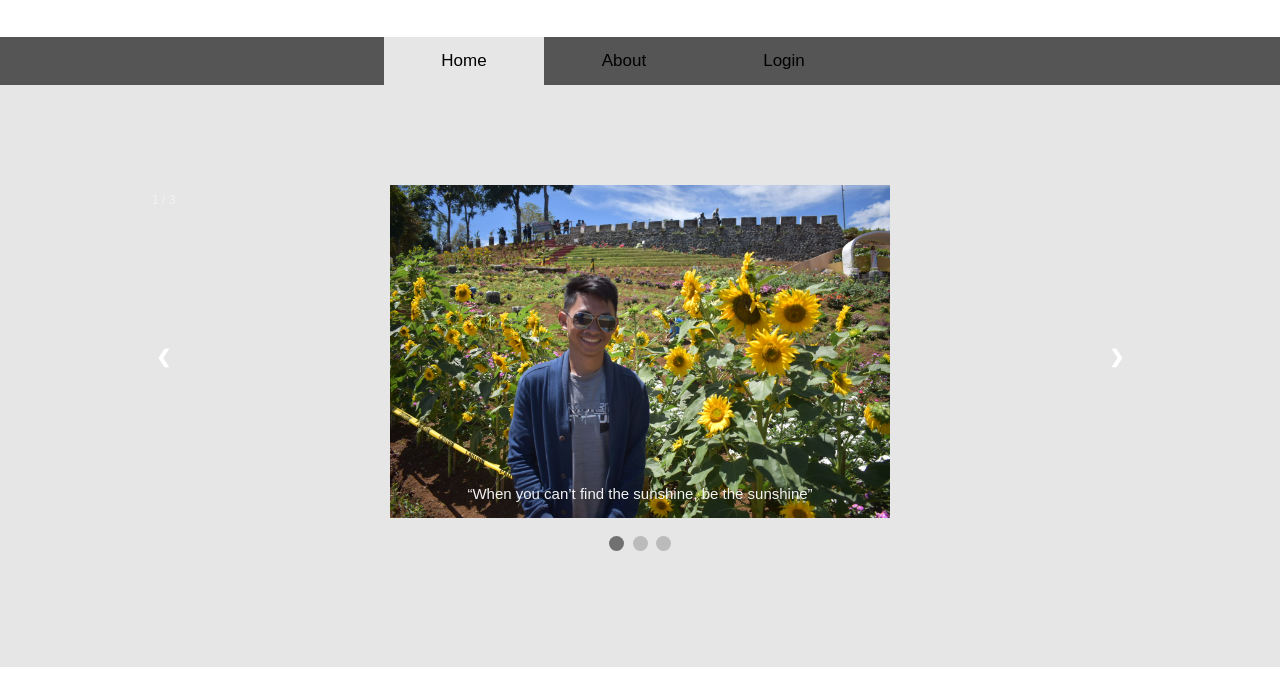
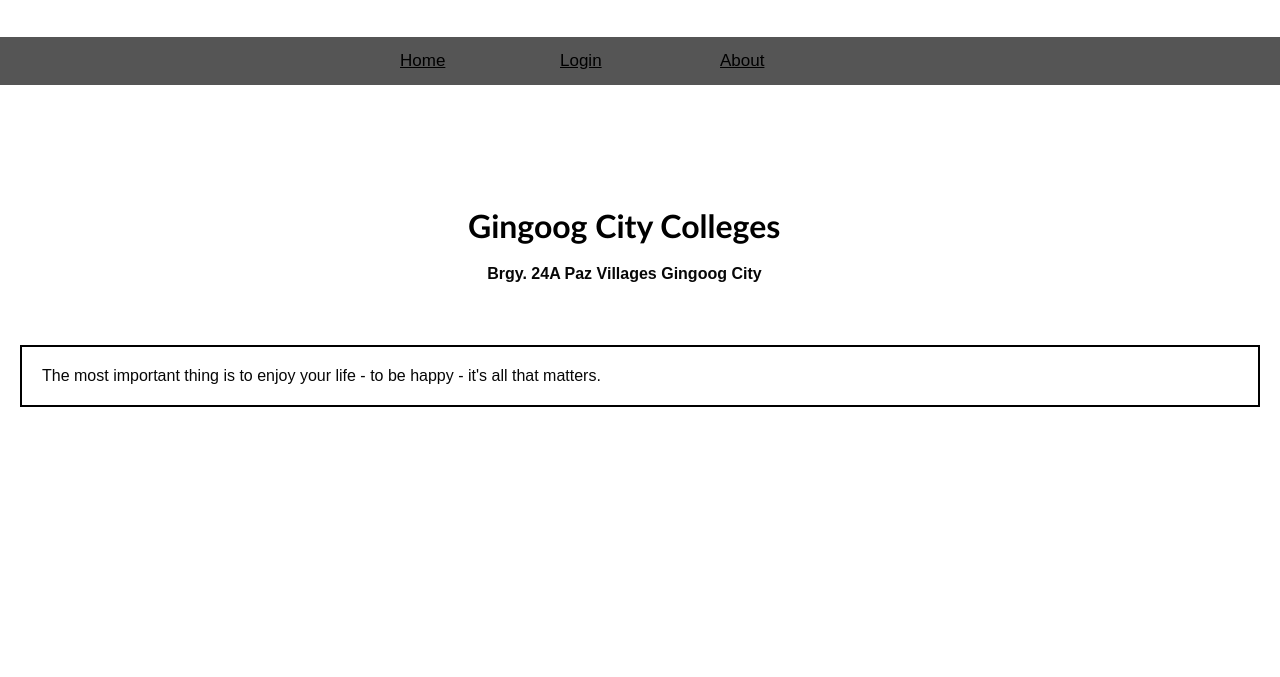
Before and after one commit to louie0621/PROF-ELECT-WS101, a plain HTML site: page index.html in a window 1280 px wide. Shown: the part 123-800 px from the top of the page. Drawn offline with Linux system fonts and the light colour scheme.

Commit message:
ADDED CSS

```diff
--- a/index.html
+++ b/index.html
@@ -4,13 +4,7 @@
     <meta charset="UTF-8">
     <meta name="viewport" content="width=device-width, initial-scale=1.0">
     <meta http-equiv="X-UA-Compatible" content="ie=edge">
-    <title>Document</title>
-</head>
-<body>
-    <!DOCTYPE html>
-<html>
-<head>
-<meta name="viewport" content="width=device-width, initial-scale=1">
+    <title>Assignment</title>
     <style>
     * {box-sizing: border-box}
 
@@ -42,7 +36,6 @@ body, html {
 /* Style the tab content (and add height:100% for full page content) */
 .tabcontent {
   color: rgb(7, 7, 7);
-  display: none;
   padding: 100px 20px;
   height: 100%;
   margin: 0px;
@@ -50,152 +43,14 @@ body, html {
 body {font-family: Arial, Helvetica, sans-serif;}
 form {border: 3px solid #f1f1f1;}
 
-input[type=text], input[type=password] {
-  width: 100%;
-  padding: 12px 20px;
-  margin: 8px 0;
-  display: inline-block;
-  border: 1px solid #ccc;
-  box-sizing: border-box;
-}
 
-button {
-  background-color: #4CAF50;
-  color: white;
-  padding: 14px 20px;
-  margin: 8px 0;
-  border: none;
-  cursor: pointer;
-  width: 100%;
-}
-
-button:hover {
-  opacity: 0.8;
-}
-
-.cancelbtn {
-  width: auto;
-  padding: 10px 18px;
-  background-color: #f44336;
-}
-
-.imgcontainer {
-  text-align: center;
-  margin: 24px 0 12px 0;
-}
-
-img.avatar {
-  width: 40%;
-  border-radius: 50%;
-}
-
-.container {
-  padding: 16px;
-}
-
-span.psw {
-  float: right;
-  padding-top: 16px;
-}
-.mySlides {display: none}
-img {vertical-align: middle;}
-
-/* Slideshow container */
-.slideshow-container {
-  max-width: 1000px;
-  position: relative;
-  margin: auto;
-}
-
-/* Next & previous buttons */
-.prev, .next {
-  cursor: pointer;
-  position: absolute;
-  top: 50%;
-  width: auto;
-  padding: 16px;
-  margin-top: -22px;
-  color: white;
-  font-weight: bold;
-  font-size: 18px;
-  transition: 0.6s ease;
-  border-radius: 0 3px 3px 0;
-  user-select: none;
-}
-
-/* Position the "next button" to the right */
-.next {
-  right: 0;
-  border-radius: 3px 0 0 3px;
-}
-
-/* On hover, add a black background color with a little bit see-through */
-.prev:hover, .next:hover {
-  background-color: rgba(0,0,0,0.8);
-}
-
-/* Caption text */
-.text {
-  color: #f2f2f2;
-  font-size: 15px;
-  padding: 8px 12px;
-  position: absolute;
-  bottom: 8px;
-  width: 100%;
-  text-align: center;
-}
-
-/* Number text (1/3 etc) */
-.numbertext {
-  color: #f2f2f2;
-  font-size: 12px;
-  padding: 8px 12px;
-  position: absolute;
-  top: 0;
-}
-
-/* The dots/bullets/indicators */
-.dot {
-  cursor: pointer;
-  height: 15px;
-  width: 15px;
-  margin: 0 2px;
-  background-color: #bbb;
-  border-radius: 50%;
-  display: inline-block;
-  transition: background-color 0.6s ease;
-}
-
-.active, .dot:hover {
-  background-color: #717171;
-}
-
-/* Fading animation */
-.fade {
-  -webkit-animation-name: fade;
-  -webkit-animation-duration: 1.5s;
-  animation-name: fade;
-  animation-duration: 1.5s;
-}
-
-@-webkit-keyframes fade {
-  from {opacity: .4}
-  to {opacity: 1}
-}
-
-@keyframes fade {
-  from {opacity: .4}
-  to {opacity: 1}
-}
-
-/* On smaller screens, decrease text size */
-@media only screen and (max-width: 300px) {
-  .prev, .next,.text {font-size: 11px}
-}
-#Home {background-color:#e6e6e6;}
-#Contact {background-color: #e6e6e6;}
-#About {background-color: #e6e6e6;}
     </style>
+</head>
+<body>
+    <!DOCTYPE html>
+<html>
+<head>
+<meta name="viewport" content="width=device-width, initial-scale=1">
 </head>
 <body>
 <div style="color: aliceblue; height: 20vh;">
@@ -205,52 +60,32 @@ img {vertical-align: middle;}
 </div>
 <div style="width: 100%; background-color:#555; height: 48px;">
 <div style="width: 50%; margin-left: 30%;">
-<button class="tablink" onclick="openPage('Home', this, '#e6e6e6')" id="defaultOpen">Home</button>
-<button class="tablink" onclick="openPage('About', this, '#e6e6e6')">About</button>
-<button class="tablink" onclick="openPage('Contact', this, '#e6e6e6')">Login</button>
+<a href="#home" class="tablink">Home</a>
+<a href="#login" class="tablink">Login</a>
+<a href="#about" class="tablink">About</a>
+
 </div>
 </div>
-<div id="Home" class="tabcontent" >
-        <div class="slideshow-container">
+<div id="home" class="tabcontent" style="height: 100vh;">
 
-                <div class="mySlides fade">
-                  <div class="numbertext">1 / 3</div>
-                  <center>
-                  <img src="1.jpg" style="width:50%;">
-                </center>
-                  <div class="text">“When you can’t find the sunshine, be the sunshine”</div>
+    <h1 id="head" style="position: absolute; color: #000000; margin-left: 35%; font-family: 'Trebuchet MS', 'Lucida Sans Unicode', 'Lucida Grande', 'Lucida Sans', Arial, sans-serif;">Gingoog City Colleges</h1>
+    <h2 id="head1" style="position: absolute; font-size: initial; margin-left: 36.5%; margin-top: 10vh;">Brgy. 24A Paz Villages Gingoog City</h2>
+
+    <p id="p" style="border: solid black 2px; margin-top: 20vh; padding: 20px;"> The most important thing is to enjoy your life - to be happy - it's all that matters.</p>
 </div>
 
-                <div class="mySlides fade">
-                  <div class="numbertext">2 / 3</div>
-                  <center>
-                  <img src="2.jpg" style="width:50%">
-                </center>
-                  <div class="text">“The grass is greener where you water it”</div>
+<div class="tabcontent" id="about" style="height: 90vh;">
+    <div style=" text-align: center; margin-top: -50px;">
+        <div style="border: solid black 2px; padding-top: 10px;">
+        <img src="profile.jpg" alt="profile.jpg" width="300" style="border-radius: 20px;">
+        <h2 style="margin-left: -50px;">Name: <u>Louie S. Cagas </u> </h2>
+        <h2 style="margin-left: 110px;">Address: <u>Brgy: Lunao, Gingoog City</u></h2>
+        <h2 style="margin-left: -90px;">Year/Level: <u>BSIT IV</u></h2>
         </div>
-
-                <div class="mySlides fade">
-                  <div class="numbertext">3 / 3</div>
-                <center>
-                  <img src="3.jpg" style="width:50%">
-                </center>
-                  <div class="text">“Wherever life plants you, bloom with grace”</div>
-                </div>
-
-                <a class="prev" onclick="plusSlides(-1)">&#10094;</a>
-                <a class="next" onclick="plusSlides(1)">&#10095;</a>
-
-                </div>
-                <br>
-
-                <div style="text-align:center">
-                  <span class="dot" onclick="currentSlide(1)"></span>
-                  <span class="dot" onclick="currentSlide(2)"></span>
-                  <span class="dot" onclick="currentSlide(3)"></span>
     </div>
 </div>
 
-<div id="Contact" class="tabcontent">
+<div id="login" class="tabcontent" style="100vh;">
     <div style="margin-top: -50px;">
         <center>
                 <h2>Login Form</h2\>
@@ -265,9 +100,7 @@ img {vertical-align: middle;}
                     <input type="password" placeholder="Enter Password" name="psw" required>
 
                     <button type="submit">Login</button>
-                    <label>
-                      <input type="checkbox" checked="checked" name="remember"> Remember me
-                    </label>
+
                   </div>
 
                   <div class="container" style="background-color:#f1f1f1">
@@ -277,66 +110,10 @@ img {vertical-align: middle;}
             </div>
 </div>
 
-<div id="About" class="tabcontent">
-    <div style=" text-align: center; margin-top: -50px;">
-        <div style="border: solid black 2px; padding-top: 10px;">
-        <img src="profile.jpg" alt="profile.jpg" width="300" style="border-radius: 20px;">
-        <h2 style="margin-left: -50px;">Name: <u>Louie S. Cagas </u> </h2>
-        <h2 style="margin-left: 110px;">Address: <u>Brgy: Lunao, Gingoog City</u></h2>
-        <h2 style="margin-left: -90px;">Year/Level: <u>BSIT IV</u></h2>
-        </div>
-    </div>
-</div>
-
-<script>
-function openPage(pageName,elmnt,color) {
-  var i, tabcontent, tablinks;
-  tabcontent = document.getElementsByClassName("tabcontent");
-  for (i = 0; i < tabcontent.length; i++) {
-    tabcontent[i].style.display = "none";
-  }
-  tablinks = document.getElementsByClassName("tablink");
-  for (i = 0; i < tablinks.length; i++) {
-    tablinks[i].style.backgroundColor = "";
-  }
-  document.getElementById(pageName).style.display = "block";
-  elmnt.style.backgroundColor = color;
-}
-
-// Get the element with id="defaultOpen" and click on it
-document.getElementById("defaultOpen").click();
-
-var slideIndex = 1;
-showSlides(slideIndex);
-
-function plusSlides(n) {
-  showSlides(slideIndex += n);
-}
-
-function currentSlide(n) {
-  showSlides(slideIndex = n);
-}
-
-function showSlides(n) {
-  var i;
-  var slides = document.getElementsByClassName("mySlides");
-  var dots = document.getElementsByClassName("dot");
-  if (n > slides.length) {slideIndex = 1}
-  if (n < 1) {slideIndex = slides.length}
-  for (i = 0; i < slides.length; i++) {
-      slides[i].style.display = "none";
-  }
-  for (i = 0; i < dots.length; i++) {
-      dots[i].className = dots[i].className.replace(" active", "");
-  }
-  slides[slideIndex-1].style.display = "block";
-  dots[slideIndex-1].className += " active";
-}
-</script>
 
 </body>
 
-<!-- Mirrored from www.w3schools.com/howto/tryit.asp?filename=tryhow_js_full_page_tabs by HTTrack Website Copier/3.x [XR&CO'2014], Sat, 02 Feb 2019 06:21:27 GMT -->
+
 </html>
 
 </body>
--- /dev/null
+++ b/style.css
@@ -0,0 +1,36 @@
+* {box-sizing: border-box}
+
+/* Set height of body and the document to 100% */
+body, html {
+  height: 85.3%;
+  margin: 0;
+  font-family: Arial;
+}
+
+/* Style tab links */
+.tablink {
+  background-color: #555;
+  color:black;
+  float: left;
+  border: none;
+  outline: none;
+  cursor: pointer;
+  padding: 14px 16px;
+  font-size: 17px;
+  width: 25%;
+  margin-top: 0px;
+}
+
+.tablink:hover {
+  background-color: #777;
+}
+
+/* Style the tab content (and add height:100% for full page content) */
+.tabcontent {
+  color: rgb(7, 7, 7);
+  padding: 100px 20px;
+  height: 100%;
+  margin: 0px;
+}
+body {font-family: Arial, Helvetica, sans-serif;}
+form {border: 3px solid #f1f1f1;}
```
Also changed, not shown: Activity2/index.html (deleted, +0 -22 lines), Activity2/style.css (deleted, +0 -21 lines). Lines whose indentation alone changed are shown as unchanged.
